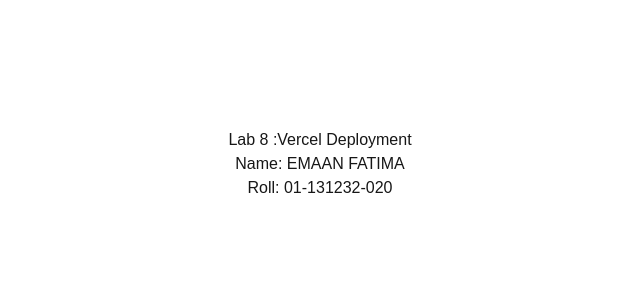
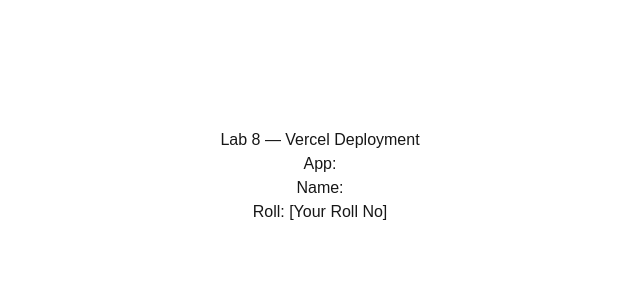
Before and after one commit to emaanfatim/cloud-lab8-vercel, a Next.js app: page / in a window 1280 px wide. Shown: the top 300 px of the page, without its empty margins (320-960 px from the left). Built offline with nearby package versions, Linux system fonts and the light colour scheme.

Commit message:
add env variables

```diff
--- a/app/page.tsx
+++ b/app/page.tsx
@@ -1,9 +1,13 @@
 export default function Home() {
+  const name = process.env.NEXT_PUBLIC_STUDENT_NAME;
+  const appName = process.env.NEXT_PUBLIC_APP_NAME;
+
   return (
     <main style={{ textAlign: "center", marginTop: "10%" }}>
-      <h1>Lab 8 :Vercel Deployment</h1>
-      <p>Name: EMAAN FATIMA</p>
-      <p>Roll: 01-131232-020</p>
+      <h1>Lab 8 — Vercel Deployment</h1>
+      <p>App: {appName}</p>
+      <p>Name: {name}</p>
+      <p>Roll: [Your Roll No]</p>
     </main>
   );
 }
```
Also changed, not shown: 1 other file (tests, documents, lock files or other folders).
